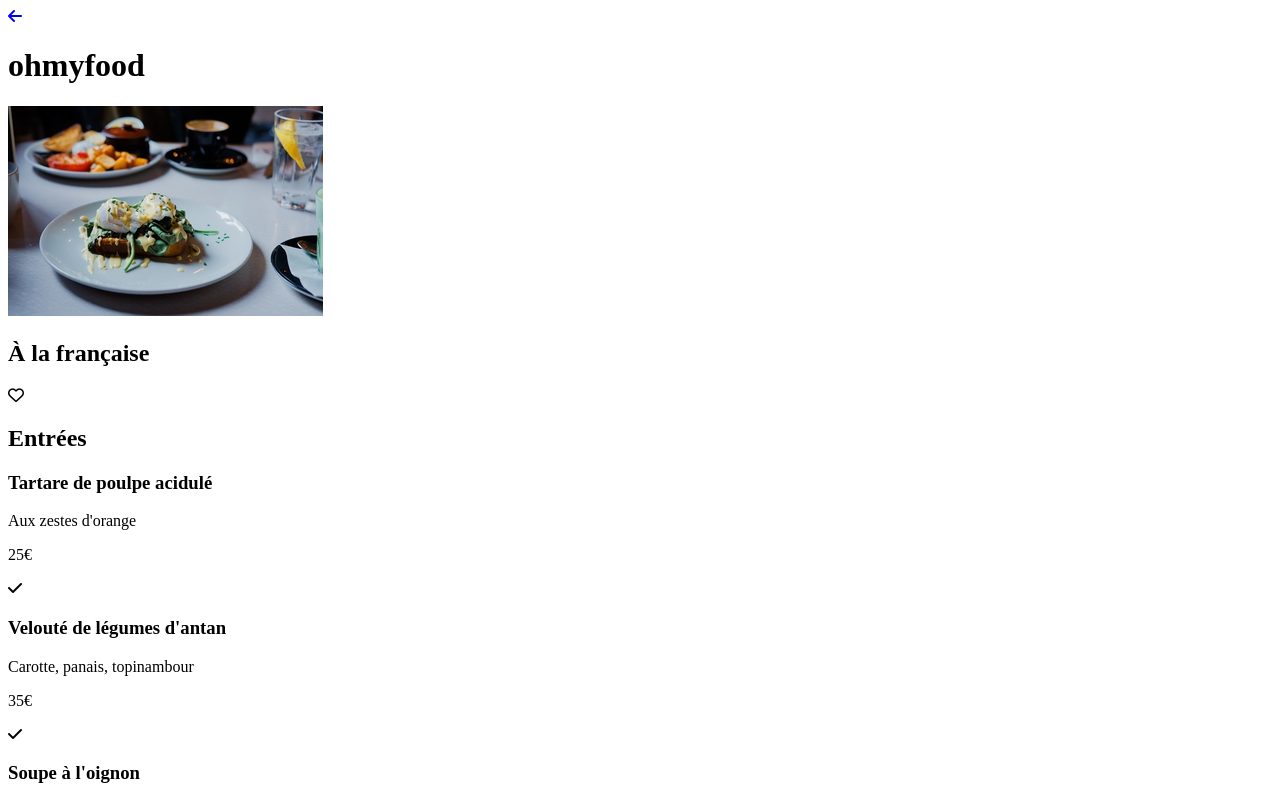
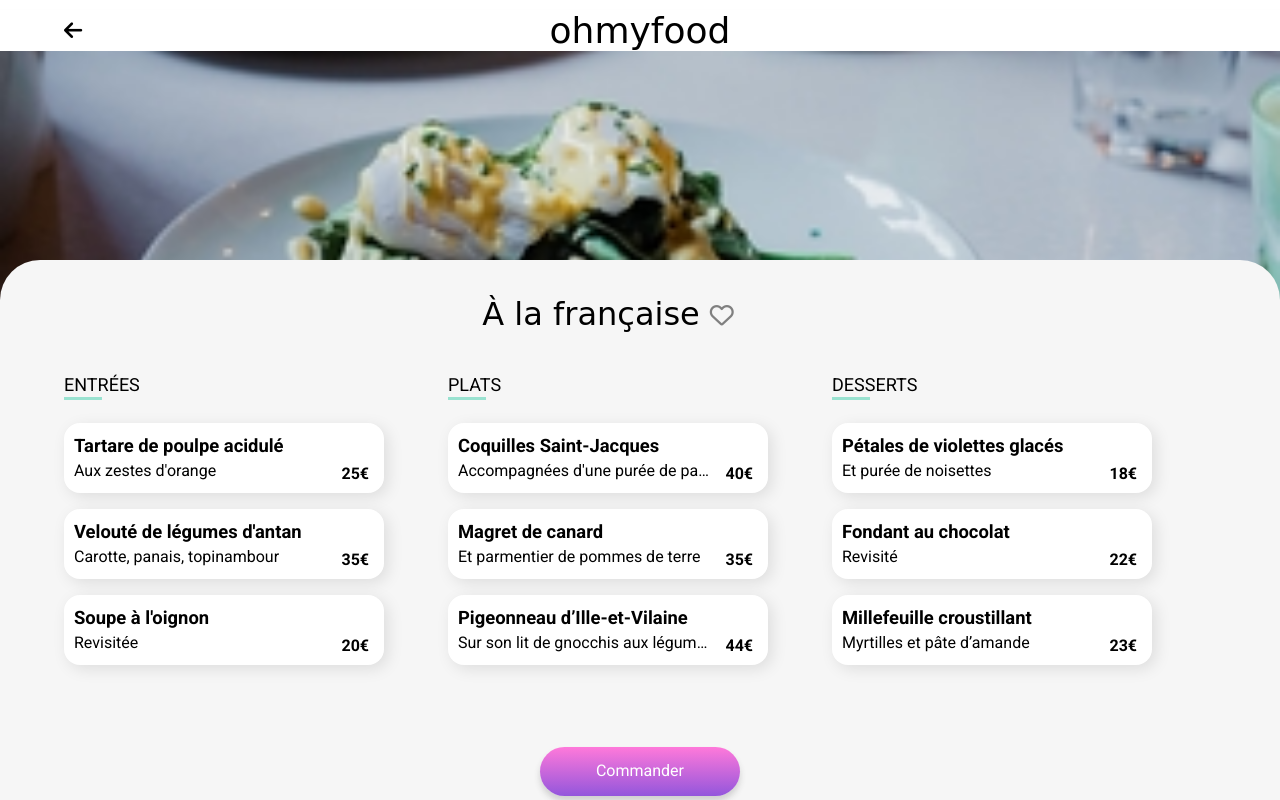
Before and after one commit to Dalifo/OhMyFood, a website: page html/a-la-francaise.html in a window 1280 px wide. Shown: the top 800 px of the page. Drawn offline with nearby package versions, Linux system fonts and the light colour scheme; files that its build step writes are made by us from their sources; the site is published under a folder, as on GitHub Pages, so addresses that start at the root find nothing; a web font is replaced by a local one.

Commit message:
Update a-la-francaise.html

```diff
--- a/html/a-la-francaise.html
+++ b/html/a-la-francaise.html
@@ -5,8 +5,8 @@
     <meta name="viewport" content="width=device-width, initial-scale=1" />
     <title>OhMyFood</title>
     <meta name="description" content="" />
-    <link rel="stylesheet" type="text/css" href="/public/css/normalize.css" />
-    <link rel="stylesheet" type="text/css" href="/public/css/style.css" />
+    <link rel="stylesheet" type="text/css" href="../public/css/normalize.css" />
+    <link rel="stylesheet" type="text/css" href="../public/css/style.css" />
     <style>
         @import url('https://fonts.googleapis.com/css2?family=Roboto:ital,wght@0,100;0,300;0,400;0,500;0,700;0,900;1,100;1,300;1,400;1,500;1,700;1,900&family=Shrikhand&display=swap');
         </style>
@@ -20,7 +20,7 @@
 
   <body>
     <header>
-        <a href="/index.html"><i class="fa-solid fa-arrow-left"></i></a>
+        <a href="../index.html"><i class="fa-solid fa-arrow-left"></i></a>
         <h1>ohmyfood</h1>
     </header>
 
```
